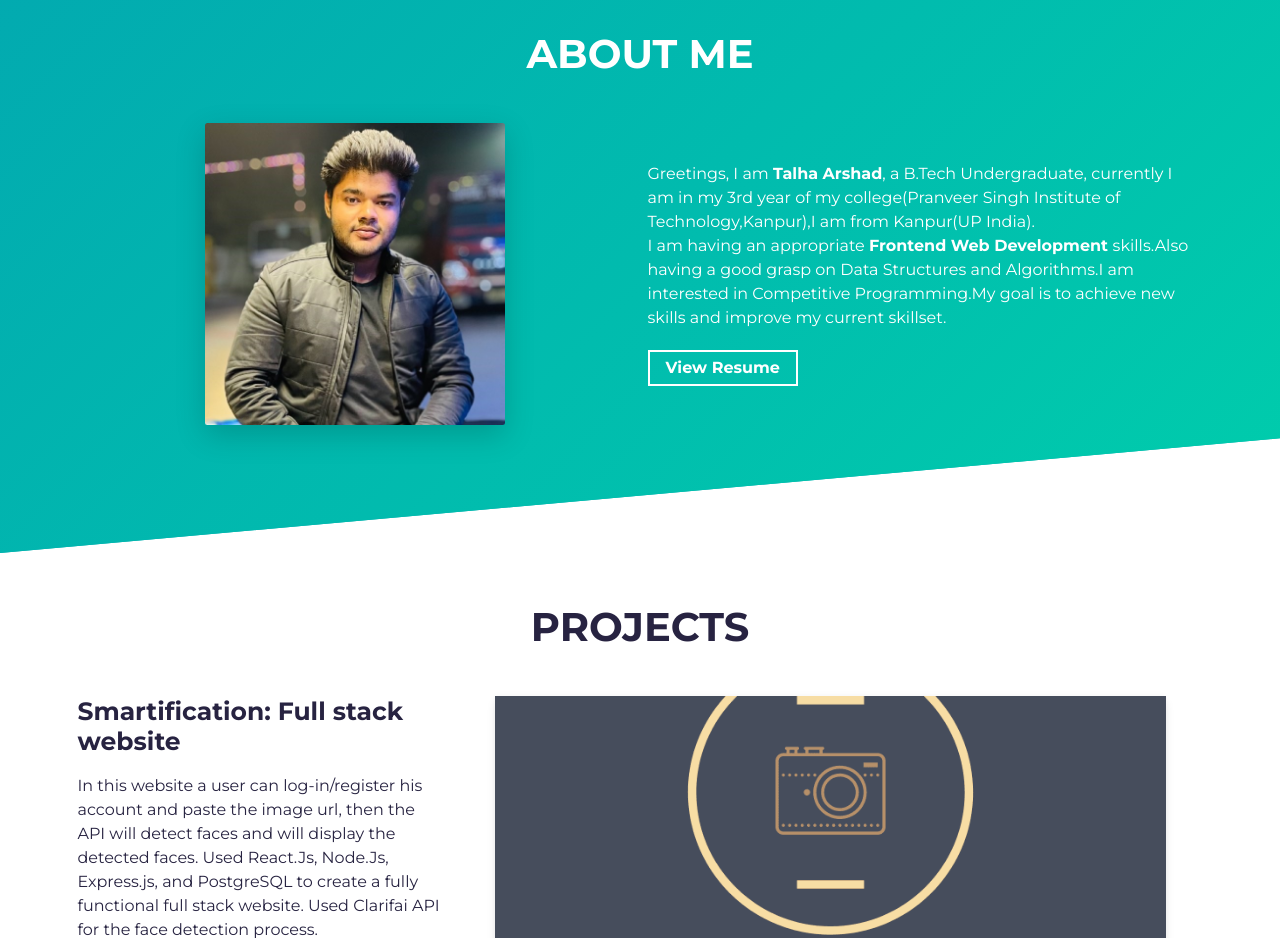
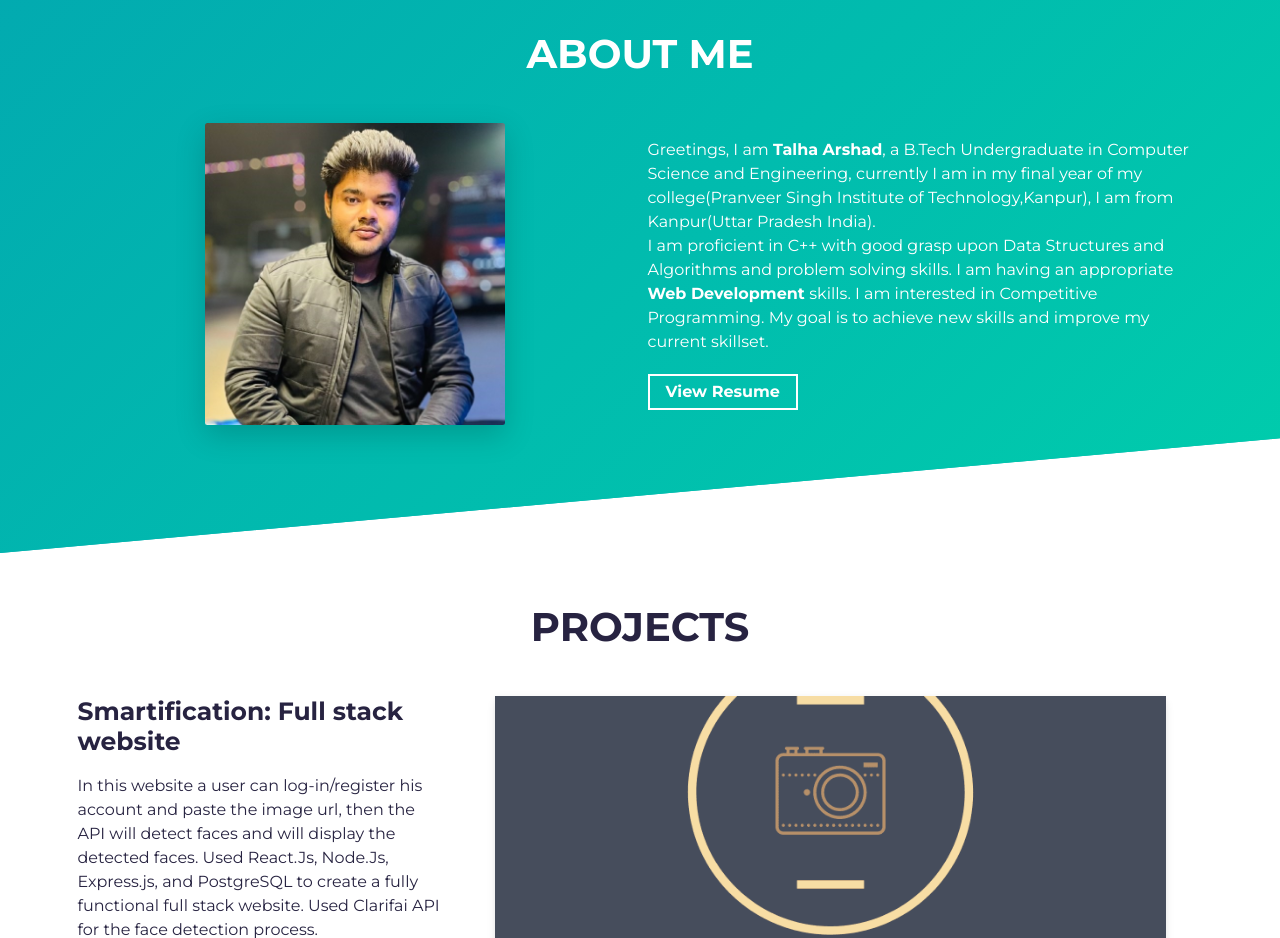
Before and after one commit to talhaarshad7/portfolio-website, a website built with Parcel: page src/index.html in a window 1280 px wide. Shown: the part 820-1758 px from the top of the page. Built offline with nearby package versions, Linux system fonts and the light colour scheme.

Commit message:
Update index.html

```diff
--- a/src/index.html
+++ b/src/index.html
@@ -67,18 +67,18 @@
         <div class="col-md-6 col-sm-12">
           <div class="about-wrapper__info load-hidden">
             <p class="about-wrapper__info-text">
-              Greetings, I am <b>Talha Arshad</b>, a B.Tech Undergraduate, currently I am in my 3rd year of my
-              college(Pranveer Singh Institute of Technology,Kanpur),I am from Kanpur(UP India).
+              Greetings, I am <b>Talha Arshad</b>, a B.Tech Undergraduate in Computer Science and Engineering, currently I am in my final year of my
+              college(Pranveer Singh Institute of Technology,Kanpur), I am from Kanpur(Uttar Pradesh India).
               <br>
-              I am having an appropriate <b>Frontend Web Development </b>skills.Also having a good grasp
-              on Data Structures and Algorithms.I am interested in Competitive Programming.My goal
+              I am proficient in C++ with good grasp upon Data Structures and Algorithms and problem solving skills.
+              I am having an appropriate <b>Web Development </b>skills. I am interested in Competitive Programming. My goal
               is to achieve new skills and improve my current skillset.
             </p>
             <!-- <p class="about-wrapper__info-text">
               I like Travelling and Gaming.
             </p> -->
             <span class="d-flex mt-3">
-              <a rel="noreferrer" target="_blank" class="cta-btn cta-btn--resume" href="assets/resume.pdf">
+              <a rel="noreferrer" target="_blank" class="cta-btn cta-btn--resume" href="https://drive.google.com/file/d/1LztTHqWbvq4eVeZTkud9O95rMWm_ZpjM/view?usp=sharing">
                 View Resume
               </a>
             </span>
```
